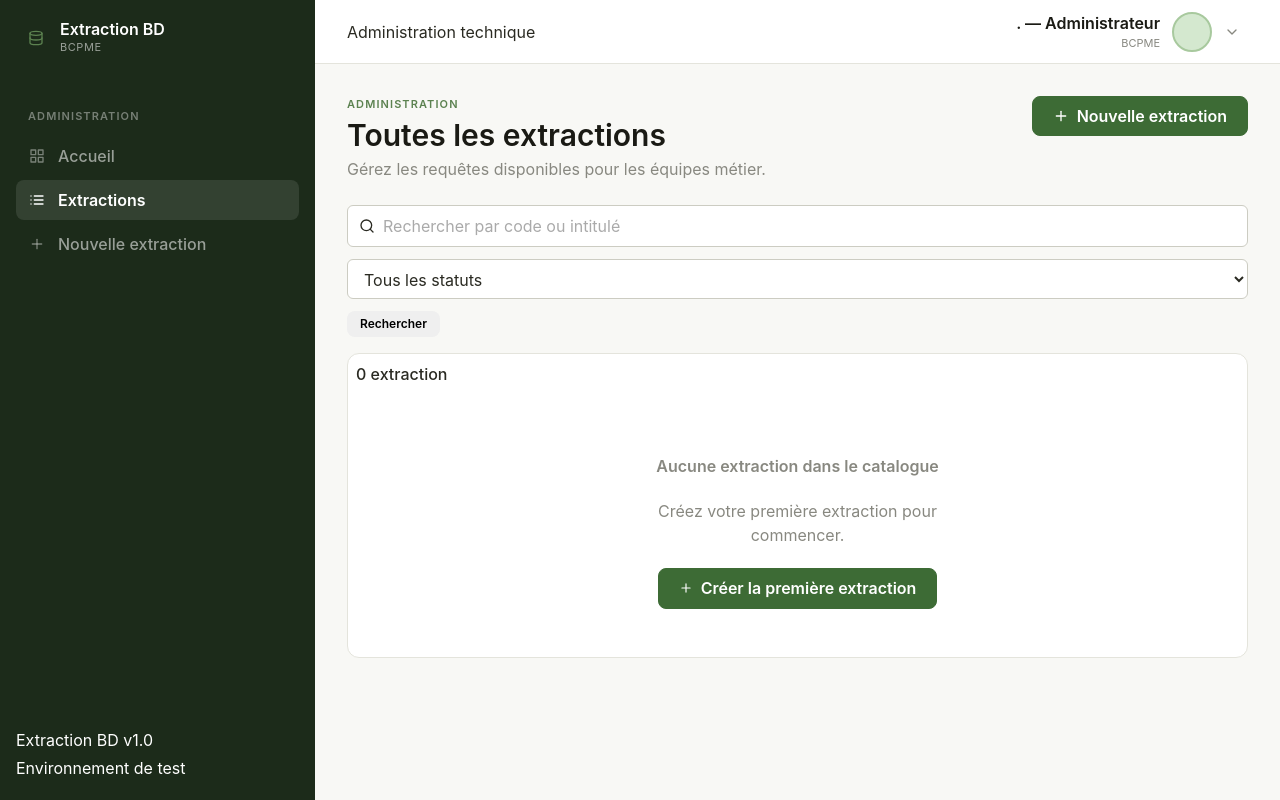
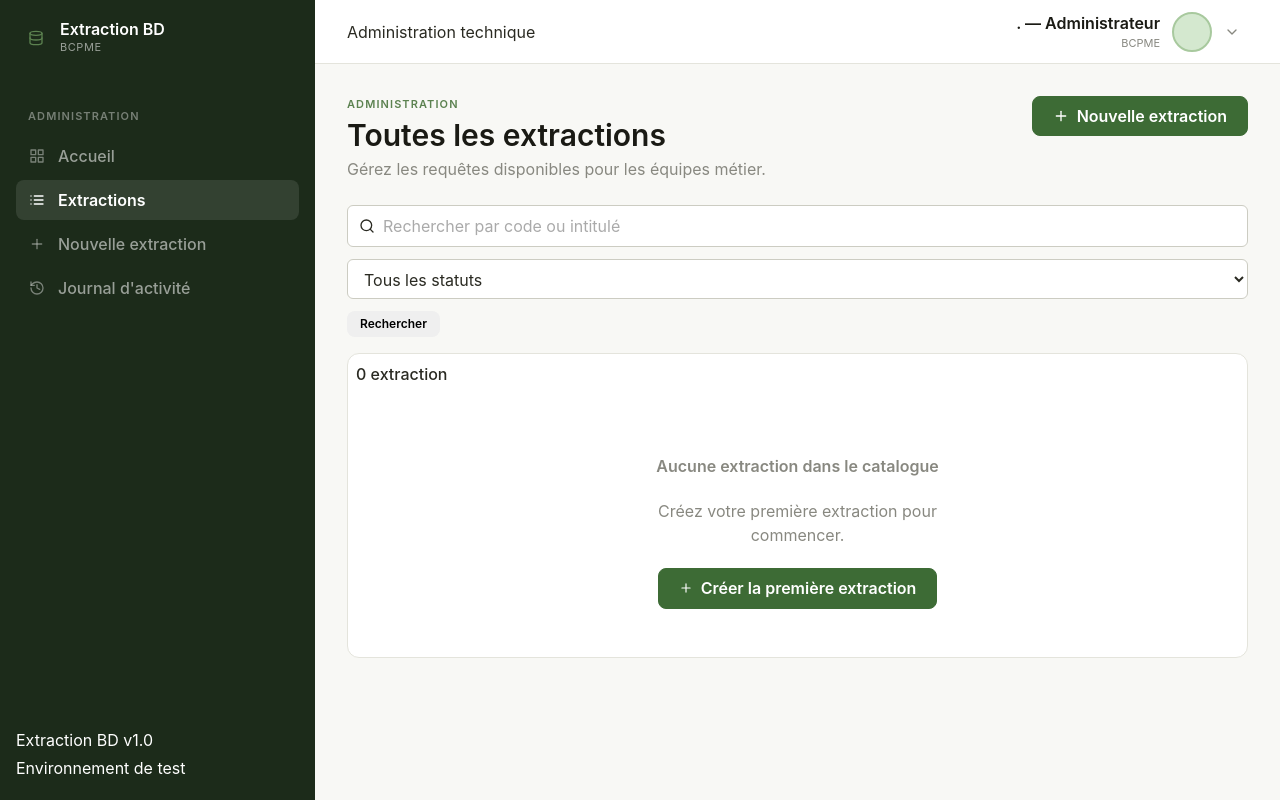
Before and after one commit to MarcYossa/Extraction_BD, a Laravel app: page /admin/extractions in a window 1280 px wide. Run offline with Laravel 12, Linux system fonts and the light colour scheme; the visitor is signed in with stand-in values (Sample User, id 1); style sheets or scripts are compiled from the project's sources; some web fonts are replaced.

Commit message:
feat: entrées de menu du journal et de l'historique

```diff
--- a/resources/views/layouts/app.blade.php
+++ b/resources/views/layouts/app.blade.php
@@ -59,6 +59,13 @@
                     <x-icon name="plus" size="18" />
                     Nouvelle extraction
                 </a>
+
+                <a href="{{ route('admin.logs') }}"
+                   class="sidebar__nav-item {{ request()->routeIs('admin.logs*') ? 'is-active' : '' }}"
+                   id="nav-journal">
+                    <x-icon name="history" size="18" />
+                    Journal d'activité
+                </a>
             @else
                 {{-- Menu utilisateur métier --}}
                 <span class="sidebar__section-label">Espace Métier</span>
@@ -75,6 +82,13 @@
                    id="nav-metier-catalogue">
                     <x-icon name="list" size="18" />
                     Catalogue d'extractions
+                </a>
+
+                <a href="{{ route('mes-extractions') }}"
+                   class="sidebar__nav-item {{ request()->routeIs('mes-extractions*') ? 'is-active' : '' }}"
+                   id="nav-metier-historique">
+                    <x-icon name="history" size="18" />
+                    Mon historique
                 </a>
             @endif
 
```
Also changed, not shown: resources/svg/history.svg (added).
